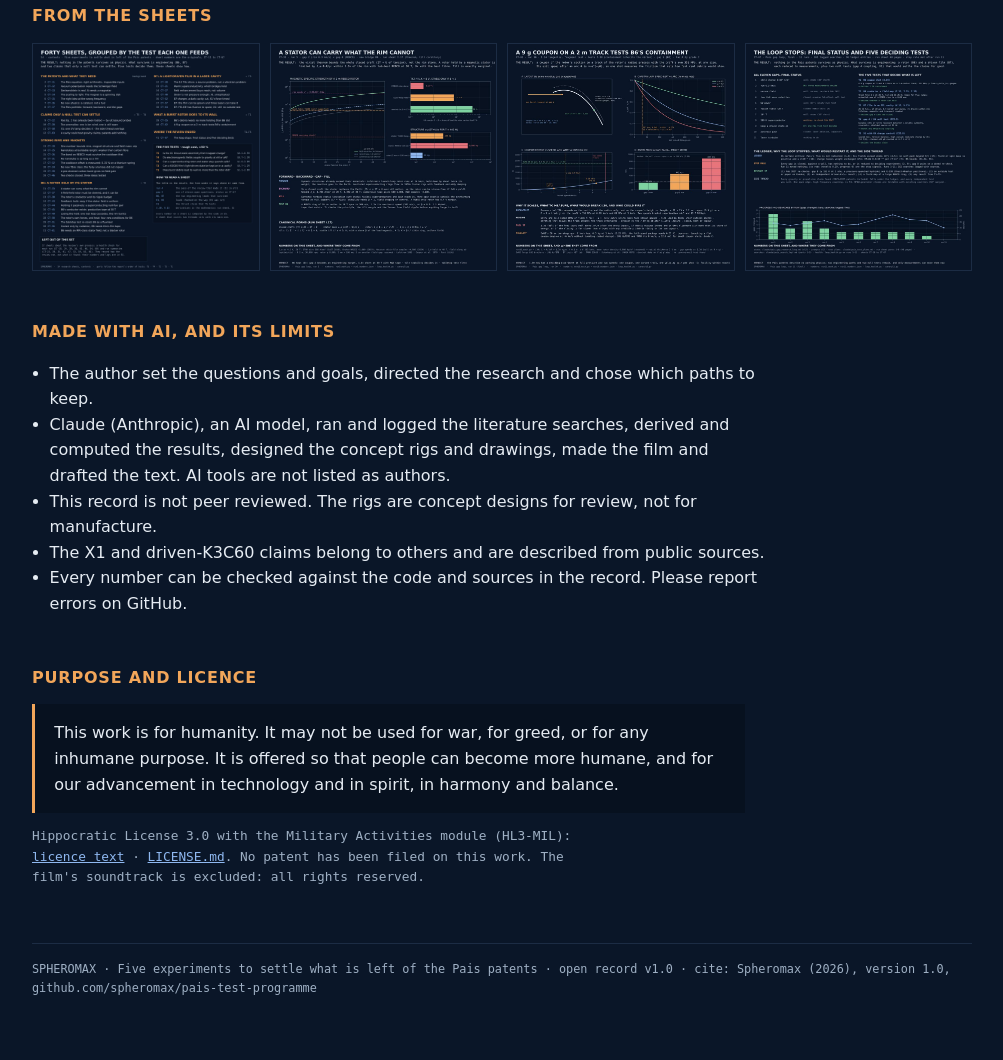
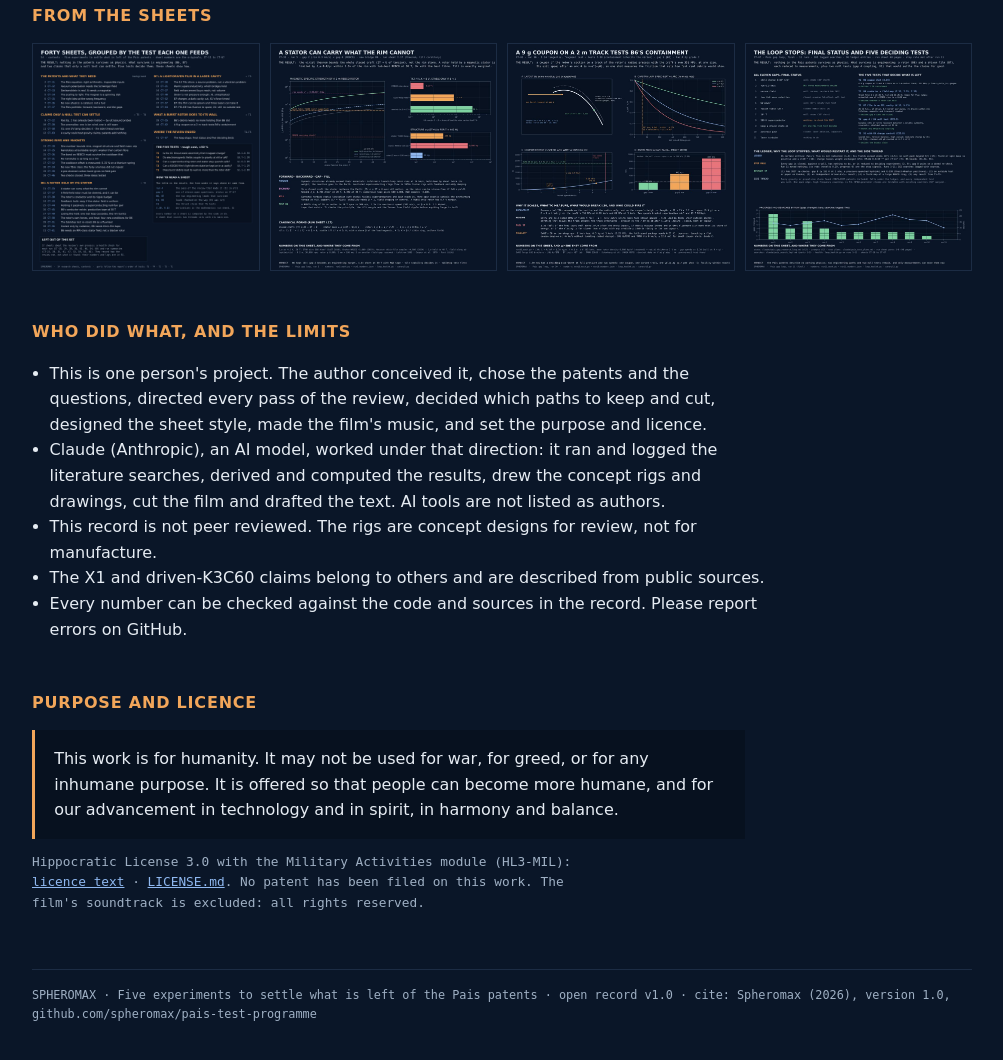
Before and after one commit to spheromax/pais-test-programme, a plain HTML site: page index.html in a window 1280 px wide. Shown: the part 3467-4527 px from the top of the page, without its empty margins (138-1141 px from the left). Drawn offline with Linux system fonts and the light colour scheme.

Commit message:
Describe the author's role more fully
Co-Authored-By: Claude Fable 5.2 <noreply@anthropic.com>
Claude-Session: https://claude.ai/code/session_014TZWFzz7miHKnG3tJJhDC5

```diff
--- a/index.html
+++ b/index.html
@@ -127,10 +127,10 @@ Your browser can't play this video. <a href="film/PTP_film_v1.0.mp4">Download th
 </section>
 
 <section aria-labelledby="h-ai">
-<h2 id="h-ai">Made with AI, and its limits</h2>
+<h2 id="h-ai">Who did what, and the limits</h2>
 <ul class="plain">
-<li>The author set the questions and goals, directed the research and chose which paths to keep.</li>
-<li>Claude (Anthropic), an AI model, ran and logged the literature searches, derived and computed the results, designed the concept rigs and drawings, made the film and drafted the text. AI tools are not listed as authors.</li>
+<li>This is one person's project. The author conceived it, chose the patents and the questions, directed every pass of the review, decided which paths to keep and cut, designed the sheet style, made the film's music, and set the purpose and licence.</li>
+<li>Claude (Anthropic), an AI model, worked under that direction: it ran and logged the literature searches, derived and computed the results, drew the concept rigs and drawings, cut the film and drafted the text. AI tools are not listed as authors.</li>
 <li>This record is not peer reviewed. The rigs are concept designs for review, not for manufacture.</li>
 <li>The X1 and driven-K3C60 claims belong to others and are described from public sources.</li>
 <li>Every number can be checked against the code and sources in the record. Please report errors on GitHub.</li>
```
Also changed, not shown: 1 other file.
